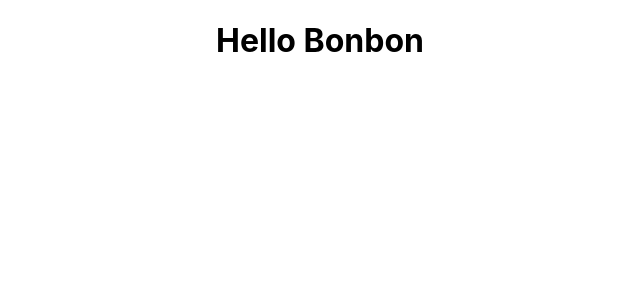
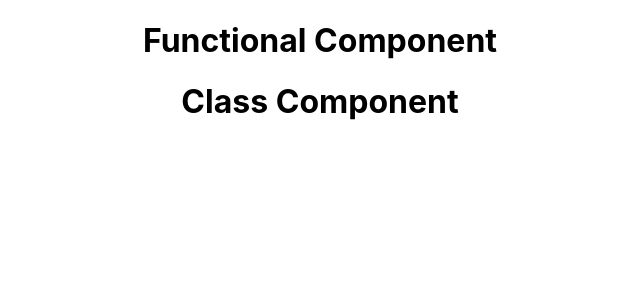
Before and after one commit to mirjSolution/react-front-to-back, a React (Create React App) app: page / in a window 1280 px wide. Shown: the top 300 px of the page, without its empty margins (320-960 px from the left). Built offline with nearby package versions, Linux system fonts and the light colour scheme.

Commit message:
Class Components

```diff
--- a/src/App.js
+++ b/src/App.js
@@ -1,16 +1,19 @@
-import React from 'react';
+import React, { Component } from 'react';
 import './App.css';
+import Welcome from './components/class/Welcome';
 
 // Name export
 // import {Greet} from './components/functional/greet';
-import Greet from './components/functional/greet';
+import Greet from './components/functional/Greet';
 
-class App extends React.Component {
+class App extends Component {
   render() {
     return (
       <div className="App">
-        {/* Sample functinal components */}
+        {/* Sample functional component */}
         <Greet />
+        {/* Sample class component */}
+        <Welcome />
       </div>
     );
   }
--- /dev/null
+++ b/src/components/class/Welcome.js
@@ -0,0 +1,11 @@
+import React, { Component } from 'react'
+
+class Welcome extends Component {
+    render() {
+        return (
+            <h1>Class Component</h1>
+        )
+    }
+}
+
+export default Welcome;
--- a/src/components/functional/greet.js
+++ b/src/components/functional/greet.js
@@ -7,7 +7,7 @@ import React from 'react'
 // }
 
 // ES6
-const Greet = () => <h1>Hello Bonbon</h1>
+const Greet = () => <h1>Functional Component</h1>
 
 export default Greet;
 
```
